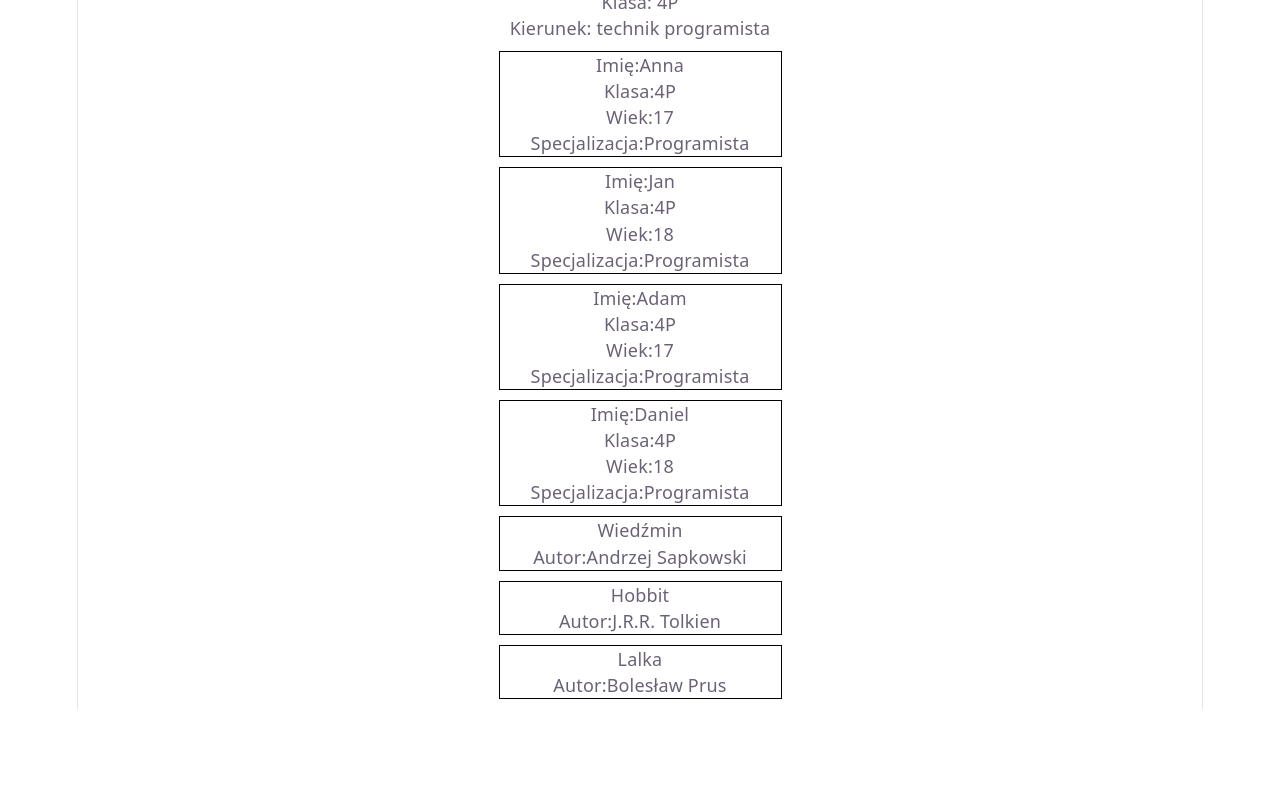
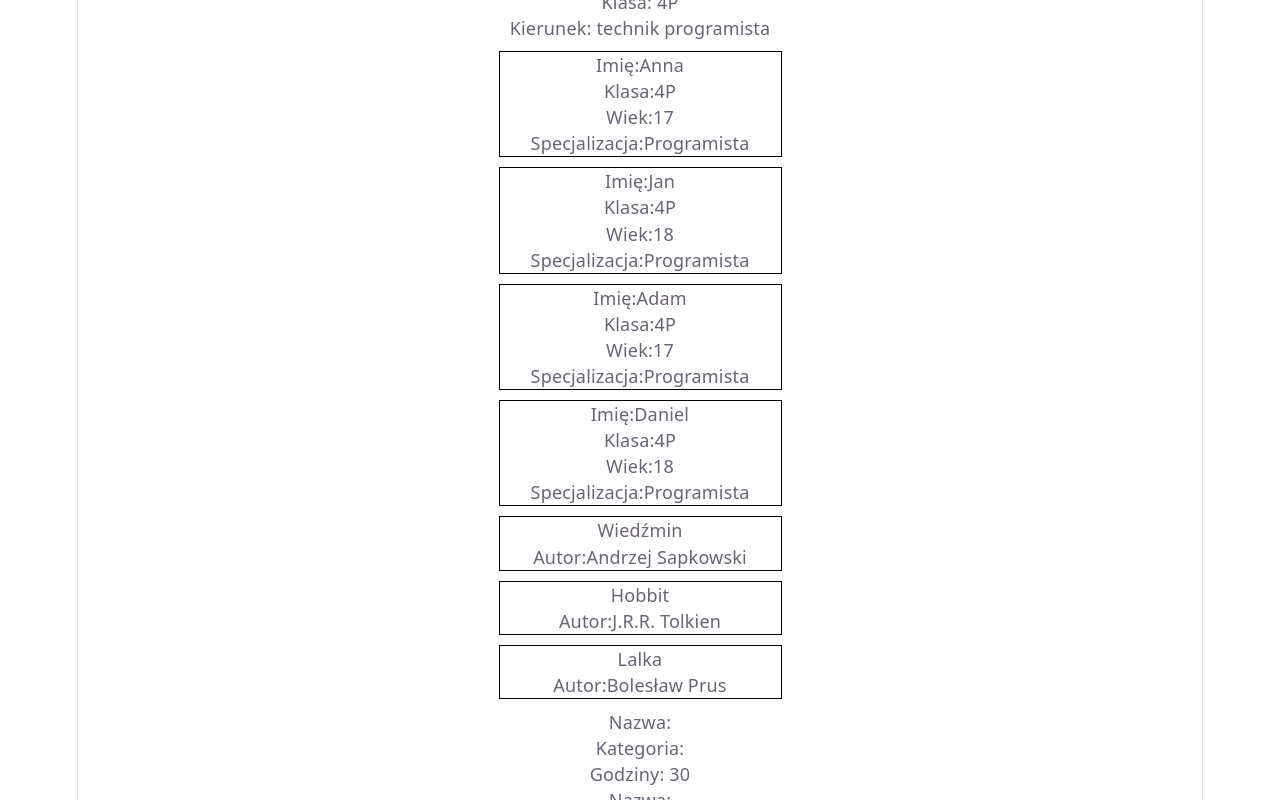
Before and after one commit to AB-2-antoni/AB_2_WebTech, a React (Vite) app: page / in a window 1280 px wide. Shown: the part 284-1084 px from the top of the page. Before the commit the page ends 993 px from the top, so only its background shows below. Built offline with nearby package versions, Linux system fonts and the light colour scheme.

Commit message:
Technologia

```diff
--- a/src/App.jsx
+++ b/src/App.jsx
@@ -6,6 +6,7 @@ import './App.css'
 
 import Student from './components/Student'
 import Book from './components/Book'
+import Technology from './components/Technology'
 
 function App() {
 
@@ -39,6 +40,39 @@ function App() {
     { id: 2, title: "Hobbit", author: "J.R.R. Tolkien" },
     { id: 3, title: "Lalka", author: "Bolesław Prus" }
   ];
+    const technologies = [
+    {
+      id: 1,
+      name: "React",
+      category: "Frontend",
+      hours: 30
+    },
+    {
+      id: 2,
+      name: "Node.js",
+      category: "Backend",
+      hours: 40
+    },
+    {
+      id: 3,
+      name: "MySQL",
+      category: "Database",
+      hours: 20
+    },
+    {
+      id: 4,
+      name: "Express",
+      category: "Backend",
+      hours: 25
+    },
+    {
+      id: 5,
+      name: "MongoDB",
+      category: "Baza danych",
+      hours: 20
+    }
+  ];
+
   return (
     <div>
 
@@ -82,6 +116,16 @@ function App() {
           />
         ))
       }
+      {
+        technologies.map((technology) => (
+          <Technology
+            key={technology.id}
+            title={technology.name}
+            author={technology.category}
+            hours={technology.hours}
+          />
+        ))
+      }
 
     </div>
 
--- /dev/null
+++ b/src/components/Technology.jsx
@@ -0,0 +1,10 @@
+function Technology({ name, category, hours }) {
+    return (
+        <section className="Technology">
+            <p>Nazwa: {name}</p>
+            <p>Kategoria: {category}</p>
+            <p>Godziny: {hours}</p>
+        </section>
+    )
+}
+export default Technology;
```
